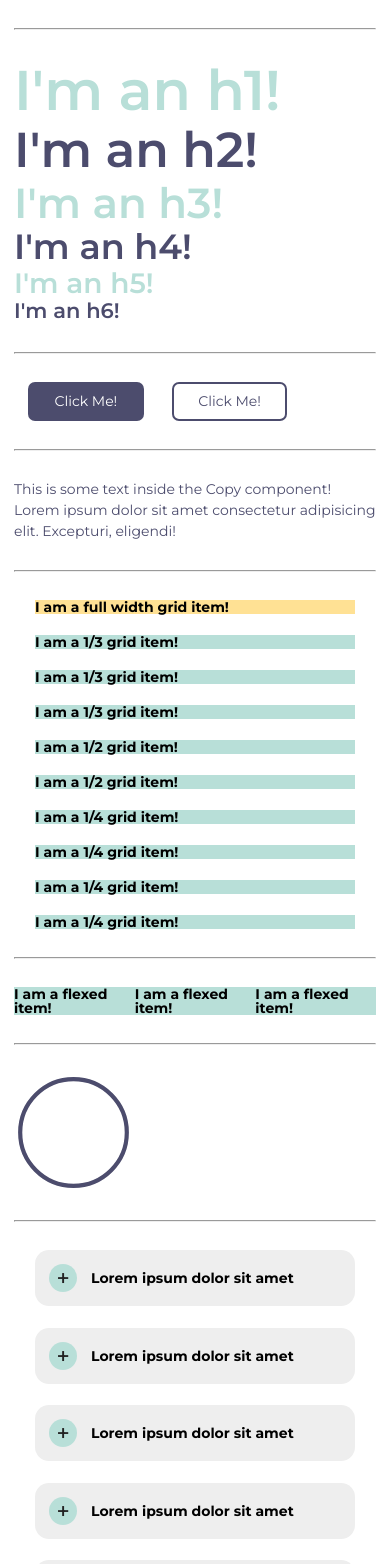
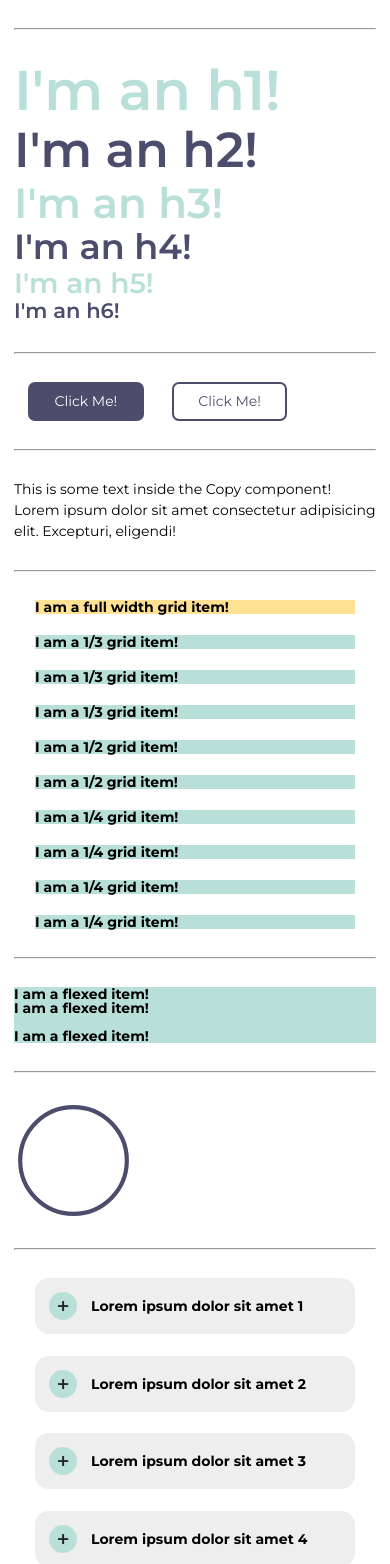
Before and after one commit to andrews1022/collection-custom-styled-components, a React (Create React App) app: page / in a window 390 px wide. Shown: the top 1564 px of the page. Built offline with nearby package versions, Linux system fonts and the light colour scheme.

Commit message:
updated a few components

```diff
--- a/src/App.tsx
+++ b/src/App.tsx
@@ -2,11 +2,11 @@ import React from 'react';
 
 // components
 import Accordion from './components/Accordion';
-import Button from './components/Button';
-import Copy from './components/Copy';
+import { Button } from './components/Button';
+import { Copy } from './components/Copy';
 import Heading from './components/Heading';
 import ProgressRing from './components/ProgressRing';
-import ScreenReaderText from './components/ScreenReaderText';
+import { ScreenReaderText } from './components/ScreenReaderText';
 
 // grid
 import Grid from './components/Grid';
@@ -33,18 +33,23 @@ const App = () => {
 			<Heading color={colors.scandal} element='h1' fontSizeInPx={64}>
 				I&apos;m an h1!
 			</Heading>
+
 			<Heading color={colors.eastBay} element='h2' fontSizeInPx={56}>
 				I&apos;m an h2!
 			</Heading>
+
 			<Heading color={colors.scandal} element='h3' fontSizeInPx={48}>
 				I&apos;m an h3!
 			</Heading>
+
 			<Heading color={colors.eastBay} element='h4' fontSizeInPx={40}>
 				I&apos;m an h4!
 			</Heading>
+
 			<Heading color={colors.scandal} element='h5' fontSizeInPx={32}>
 				I&apos;m an h5!
 			</Heading>
+
 			<Heading color={colors.eastBay} element='h6' fontSizeInPx={24}>
 				I&apos;m an h6!
 			</Heading>
@@ -52,8 +57,13 @@ const App = () => {
 			<Gap />
 
 			{/* button */}
-			<Button mode='primary'>Click Me!</Button>
-			<Button mode='secondary'>Click Me!</Button>
+			<Button mode='primary' type='button'>
+				Click Me!
+			</Button>
+
+			<Button mode='secondary' type='button'>
+				Click Me!
+			</Button>
 
 			<Gap />
 
--- a/src/components/Accordion/data.ts
+++ b/src/components/Accordion/data.ts
@@ -1,4 +1,4 @@
-const mockAccordionData = [
+const accordionData = [
 	{
 		id: 'item-01',
 		headingText: 'Lorem ipsum dolor sit amet',
@@ -31,4 +31,4 @@ const mockAccordionData = [
 	}
 ];
 
-export default mockAccordionData;
+export default accordionData;
--- a/src/components/Accordion/index.tsx
+++ b/src/components/Accordion/index.tsx
@@ -5,10 +5,8 @@ import AccordionItem from '../AccordionItem';
 import Grid from '../Grid';
 import GridColumn from '../GridColumn';
 
-// styled-components
-
-// mock data
-import mockAccordionData from './data';
+// data
+import accordionData from './data';
 
 const Accordion = () => {
 	const [activeIndex, setActiveIndex] = useState(null);
@@ -21,7 +19,7 @@ const Accordion = () => {
 		<Grid>
 			<GridColumn layout={{ columns: { startingColumn: 1, numberOfColumnsToSpan: 6 } }}>
 				<ul className='accordion'>
-					{mockAccordionData.map((data, index) => (
+					{accordionData.map((data, index) => (
 						<AccordionItem
 							key={data.id}
 							activeIndex={activeIndex}
--- a/src/components/AccordionItem/index.tsx
+++ b/src/components/AccordionItem/index.tsx
@@ -3,9 +3,9 @@
 import React from 'react';
 
 // styled components
-import { AccordionItemWrapper, ToggleBar, ToggleButton, AccordionContent } from './styles';
+import * as S from './styles';
 
-interface AccordionItemProps {
+type AccordionItemProps = {
 	activeIndex: null;
 	data: {
 		contentText: string;
@@ -14,26 +14,29 @@ interface AccordionItemProps {
 	};
 	index: number;
 	toggleAccordionItem: (index: any) => void;
-}
+};
 
 const AccordionItem = ({ activeIndex, data, index, toggleAccordionItem }: AccordionItemProps) => (
-	<AccordionItemWrapper>
-		<ToggleBar
+	<S.Wrapper>
+		<S.Bar
 			isOpen={index === activeIndex}
 			onClick={() => toggleAccordionItem(index)}
 			onKeyPress={() => toggleAccordionItem(index)}
 			role='presentation'
 		>
-			<ToggleButton onClick={() => toggleAccordionItem(index)} type='button'>
+			<S.Toggle onClick={() => toggleAccordionItem(index)} type='button'>
 				{index === activeIndex ? '-' : '+'}
-			</ToggleButton>
-			<h2>{data.headingText}</h2>
-		</ToggleBar>
+			</S.Toggle>
 
-		<AccordionContent isOpen={index === activeIndex}>
+			<h2>
+				{data.headingText} {index + 1}
+			</h2>
+		</S.Bar>
+
+		<S.Content isOpen={index === activeIndex}>
 			<p>{data.contentText}</p>
-		</AccordionContent>
-	</AccordionItemWrapper>
+		</S.Content>
+	</S.Wrapper>
 );
 
 export default AccordionItem;
--- a/src/components/AccordionItem/styles.ts
+++ b/src/components/AccordionItem/styles.ts
@@ -1,16 +1,16 @@
 import styled from 'styled-components';
 
-export interface IsOpened {
+type IsOpened = {
 	isOpen: boolean;
-}
+};
 
-export const AccordionItemWrapper = styled.li`
+export const Wrapper = styled.li`
 	&:not(:last-of-type) {
 		margin-bottom: 1.25rem;
 	}
 `;
 
-export const ToggleBar = styled.div<IsOpened>`
+export const Bar = styled.div<IsOpened>`
 	display: flex;
 	align-items: center;
 	background-color: ${({ theme }) => theme.greys.whiteSmoke};
@@ -20,7 +20,7 @@ export const ToggleBar = styled.div<IsOpened>`
 	transition: border-radius 300ms ease-in-out;
 `;
 
-export const ToggleButton = styled.button`
+export const Toggle = styled.button`
 	height: 2rem;
 	width: 2rem;
 	border: none;
@@ -33,7 +33,7 @@ export const ToggleButton = styled.button`
 	margin-right: 1rem;
 `;
 
-export const AccordionContent = styled.div<IsOpened>`
+export const Content = styled.div<IsOpened>`
 	border: 2px solid ${({ theme }) => theme.greys.whiteSmoke};
 	border-radius: 0 0 1rem 1rem;
 	line-height: 1.35;
--- a/src/components/Button/styles.ts
+++ b/src/components/Button/index.ts
@@ -1,11 +1,13 @@
+// NOTE: With this component, you will still need to add on the "type" prop and an appropiate value
+
 import styled from 'styled-components';
-import { ButtonMode } from '../../types/types';
 
-interface ButtonStylesProps {
-	mode: ButtonMode;
-}
+// an example of primary/secondary (solid, hollow)
+type ButtonsProps = {
+	mode: 'primary' | 'secondary';
+};
 
-const ButtonStyles = styled.button<ButtonStylesProps>`
+export const Button = styled.button<ButtonsProps>`
 	background-color: ${({ mode, theme }) =>
 		mode === 'primary' ? theme.colors.eastBay : 'transparent'};
 	border: 2px solid
@@ -21,5 +23,3 @@ const ButtonStyles = styled.button<ButtonStylesProps>`
 		box-shadow: 0 0.625rem 0.75rem 0 rgba(0, 0, 0, 0.1);
 	}
 `;
-
-export default ButtonStyles;
--- a/src/components/Button/index.tsx
+++ /dev/null
@@ -1,18 +0,0 @@
-import React from 'react';
-
-// styles
-import ButtonStyles from './styles';
-
-// types
-import { ButtonMode, Children } from '../../types/types';
-
-interface ButtonsProps {
-	children: Children;
-	mode: ButtonMode;
-}
-
-const Button = ({ children, mode }: ButtonsProps) => (
-	<ButtonStyles mode={mode}>{children}</ButtonStyles>
-);
-
-export default Button;
--- a/src/components/Copy/index.tsx
+++ b/src/components/Copy/index.ts
@@ -1,14 +1,7 @@
 import styled from 'styled-components';
 
-type CopyProps = {
-	color: string;
-};
-
-const Copy = styled.p<CopyProps>`
-	color: ${({ color }) => color};
+export const Copy = styled.p`
 	font-size: 1rem;
 	font-weight: ${({ theme }) => theme.fontWeights.regular};
 	line-height: 1.5;
 `;
-
-export default Copy;
--- a/src/components/Flex/index.tsx
+++ b/src/components/Flex/index.tsx
@@ -5,12 +5,11 @@ import FlexStyles from './styles';
 interface FlexProps {
 	alignItems?: AlignFlexItems;
 	justifyContent?: JustifyFlexItems;
-	stackOnMobile?: boolean;
 	children: Children;
 }
 
-const Flex = ({ children, alignItems, justifyContent, stackOnMobile }: FlexProps) => (
-	<FlexStyles alignItems={alignItems} justifyContent={justifyContent} stackOnMobile={stackOnMobile}>
+const Flex = ({ children, alignItems, justifyContent }: FlexProps) => (
+	<FlexStyles alignItems={alignItems} justifyContent={justifyContent}>
 		{children}
 	</FlexStyles>
 );
--- a/src/components/Flex/styles.ts
+++ b/src/components/Flex/styles.ts
@@ -13,10 +13,9 @@ const FlexStyles = styled.div<FlexStylesProps>`
 	${(props) => (props.alignItems ? `align-items: ${props.alignItems};` : '')}
 	${(props) => (props.justifyContent ? `justify-content: ${props.justifyContent};` : '')}
 
-  ${(props) =>
-		props.stackOnMobile
-			? `@media ${props.theme.mediaQueries.tabletPortrait} { flex-direction: column; }`
-			: ''}
+	@media ${({ theme }) => theme.mediaQueries.tabletPortrait} {
+		flex-direction: column;
+	}
 `;
 
 export default FlexStyles;
--- a/src/components/ScreenReaderText/index.tsx
+++ b/src/components/ScreenReaderText/index.ts
@@ -1,6 +1,6 @@
 import styled from 'styled-components';
 
-const ScreenReaderText = styled.span`
+export const ScreenReaderText = styled.span`
 	&:not(:focus):not(:active) {
 		clip: rect(0 0 0 0);
 		clip-path: inset(50%);
@@ -11,5 +11,3 @@ const ScreenReaderText = styled.span`
 		width: 1px;
 	}
 `;
-
-export default ScreenReaderText;
```
Also changed, not shown: src/types/types.ts (+7 -6 lines).
